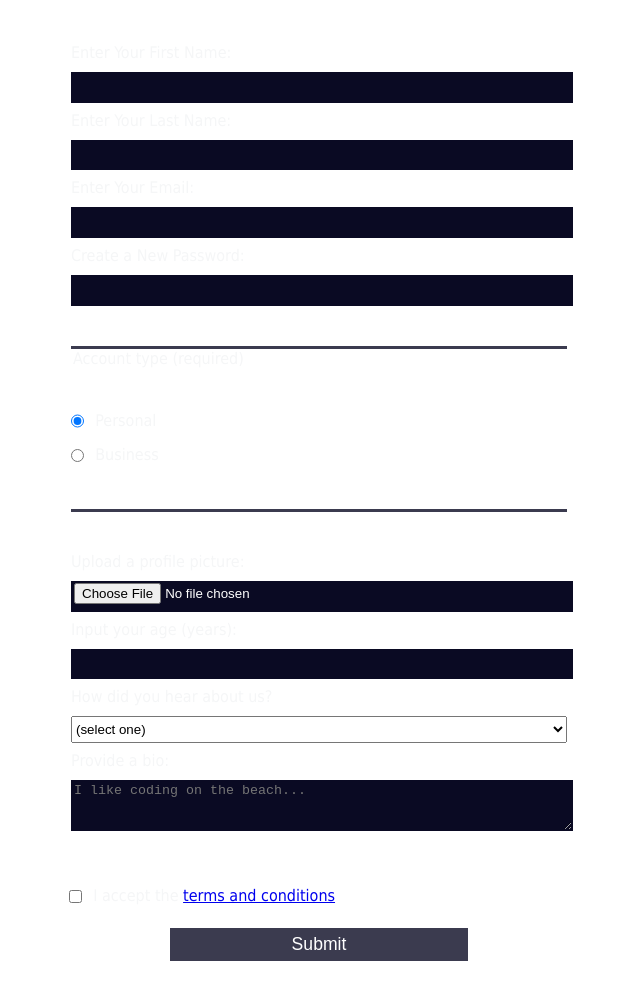
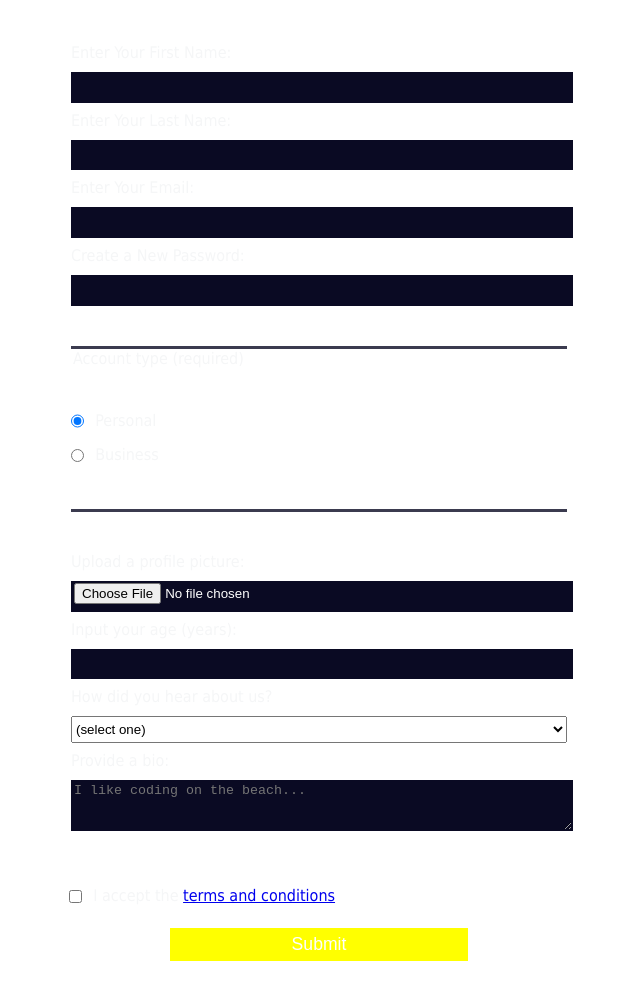
Before and after one commit to nv23061-fares-aljabur/my-first-project, a plain HTML site: page index.html in a window 1280 px wide. Shown: the part 134-1134 px from the top of the page, without its empty margins (321-961 px from the left). Drawn offline with Linux system fonts and the light colour scheme.

Commit message:
Update styles.css

```diff
--- a/styles.css
+++ b/styles.css
@@ -62,7 +62,7 @@ input[type="submit"] {
   margin: 1em auto;
   height: 2em;
   font-size: 1.1rem;
-  background-color: #3b3b4f;
+  background-color: yellow;
   border-color: white;
   min-width: 300px;
 }
```
